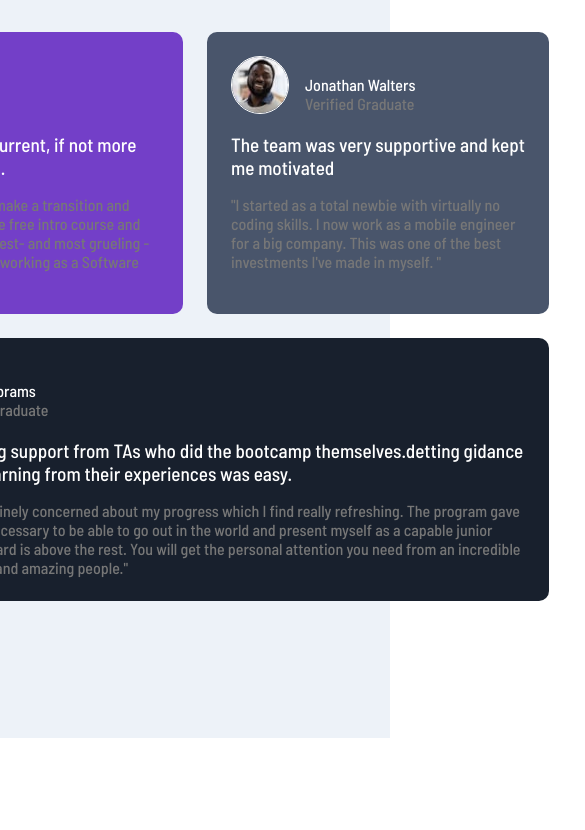
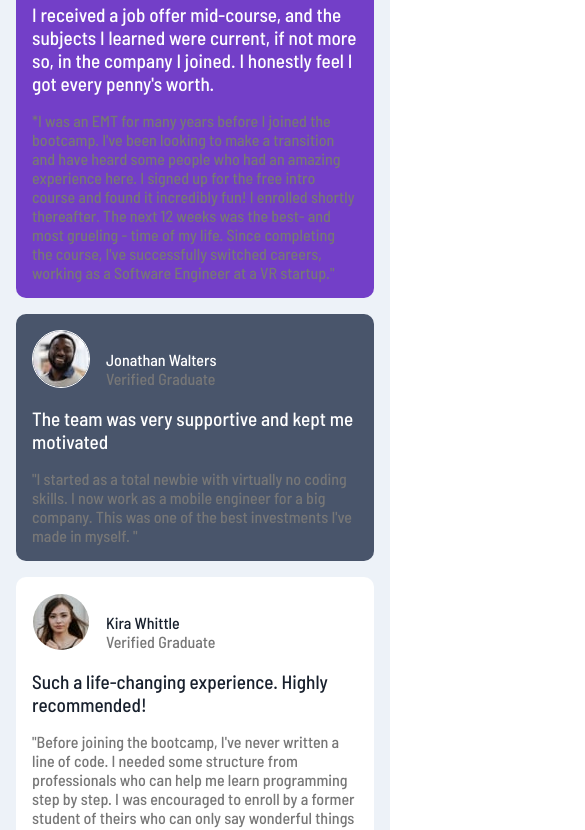
Before and after one commit to as28652865g/testimonials, a plain HTML site: page index.html in a window 390 px wide. Shown: the part 106-936 px from the top of the page, 585 px wide, since content can reach past the window. Before the commit the page ends 844 px from the top, so only its background shows below. Drawn offline with Linux system fonts and the light colour scheme.

Commit message:
create mobile css and modify desktop css

```diff
--- a/css/style.scss
+++ b/css/style.scss
@@ -22,7 +22,6 @@ $item-border-radius: 10px;
 .container
 {
     display: flex;
-    flex-direction: column;
     justify-content: center;
     align-items: center;
     width: 100%;
@@ -30,16 +29,17 @@ $item-border-radius: 10px;
     background-color: $container-bg;
     .wrap
     {
-        width: 1440px;
+        width: 100%;
+        padding: 1rem;
         .item-grid
         {
             display: grid;
             grid-template-columns: repeat(4, 1fr);
-            gap: 1.5rem;
+            gap: 1rem;
             .item1, .item2, .item3, .item4, .item5
             {
                 background-color: $item1-bg;
-                padding: 1.5rem;
+                padding: 1rem;
                 border-radius: $item-border-radius;
                 .item-header
                 {
@@ -93,6 +93,20 @@ $item-border-radius: 10px;
                 background-color: $item3-bg;
                 grid-column: 4 / 5;
                 grid-row: 1 / 3;
+                .item-header
+                {
+                    .user-description
+                    {
+                        p
+                        {
+                            color: $user-description-dark-blue;
+                        }
+                        span
+                        {
+                            color: $user-description-gray;
+                        }
+                    }
+                }
                 .item-content
                 {
                     p
@@ -108,6 +122,20 @@ $item-border-radius: 10px;
             .item4
             {
                 background-color: $item4-bg;
+                .item-header
+                {
+                    .user-description
+                    {
+                        p
+                        {
+                            color: $user-description-dark-blue;
+                        }
+                        span
+                        {
+                            color: $user-description-gray;
+                        }
+                    }
+                }
                 .item-content
                 {
                     p
@@ -128,3 +156,19 @@ $item-border-radius: 10px;
         }
     }
 }
+@media (max-width: 769px) {
+    .container
+    {
+        height: 100%;
+        .wrap
+        {
+            padding: 1rem;
+            height: auto;
+            .item-grid
+            {
+                display: flex;
+                flex-direction: column;
+            }
+        }
+    }
+}
```
Also changed, not shown: css/style.css, 1 other file.
